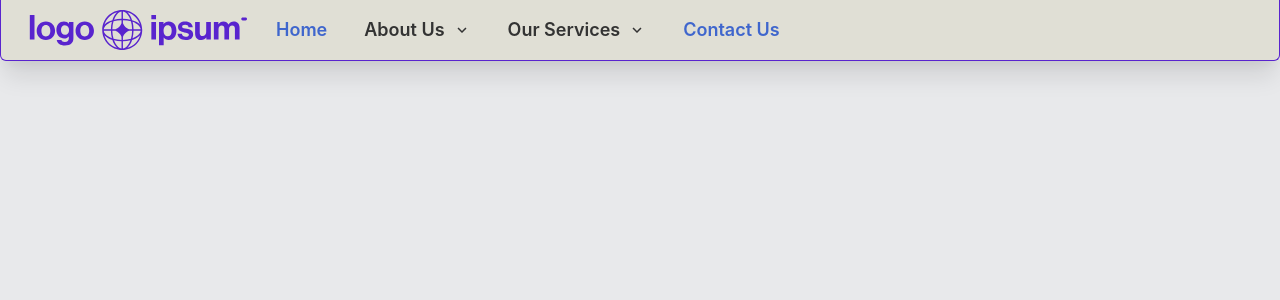
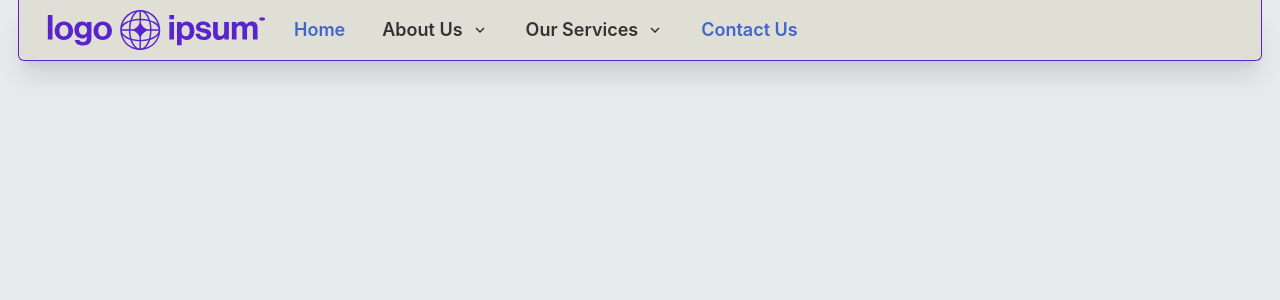
Before and after one commit to MackenzieStorey/cc-goodwin-coding-challenge, a React (Create React App) app: page / in a window 1280 px wide. Shown: the top 300 px of the page. Built offline with nearby package versions, Linux system fonts and the light colour scheme.

Commit message:
Added content container for padding requirements

```diff
--- a/src/components/Navbar.js
+++ b/src/components/Navbar.js
@@ -25,7 +25,15 @@ import logo from '../logo.svg';
 const Navbar = props => {
     const mobileNav = useDisclosure();
     const isDesktop = useBreakpointValue({ base: false, md: true });
-    const { navbar, containerBackground, logoMain, menuButton, mainContainer, closeButton } = useStyle();
+    const {
+        navbar,
+        containerBackground,
+        logoMain,
+        menuButton,
+        mainContainer,
+        closeButton,
+        contentContainer
+    } = useStyle();
     const navButtons = () => {
         if (isDesktop) {
             mobileNav.isOpen = false;
@@ -43,6 +51,7 @@ const Navbar = props => {
     return (
         <Box css={mainContainer}>
             <Center>
+                <Box css={contentContainer}>
                     <Flex css={navbar} shadow="xl" >
                         <Image css={logoMain} src={logo} alt="logo ipsum" />
                         {isDesktop ? navButtons() : (
@@ -82,6 +91,7 @@ const Navbar = props => {
                             </DrawerFooter>
                         </DrawerContent>
                     </Drawer>
+                </Box>
             </Center>
         </Box>
     )
--- a/src/components/NavbarStyles.js
+++ b/src/components/NavbarStyles.js
@@ -6,7 +6,6 @@ const buildStyle = () => {
             paddingRight: "18px",
             paddingBottom: "10px",
             paddingTop: "10px",
-            maxWidth: "1280px",
             borderBottomLeftRadius: "0.375rem",
             borderBottomRightRadius: "0.375rem",
             borderWidth: "0px 1px 1px 1px",
@@ -19,6 +18,12 @@ const buildStyle = () => {
             minHeight: "100vh",
             minWidth: "100vw",
             background: "#E8E9EB"
+        },
+        contentContainer: {
+            paddingLeft: "18px",
+            paddingRight: "18px",
+            maxWidth: "1280px",
+            width: "100%"
         },
         containerBackground: {
             background: "#E0DFD5"
@@ -52,6 +57,9 @@ export const useStyle = () => {
         containerBackground: {
             ...styles.containerBackground
         },
+        contentContainer: {
+            ...styles.contentContainer
+        },
         logoMain: {
             ...styles.logoMain
         },
```
Lines whose indentation alone changed are shown as unchanged.
